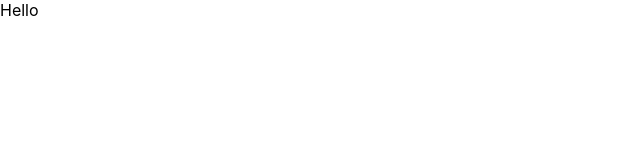
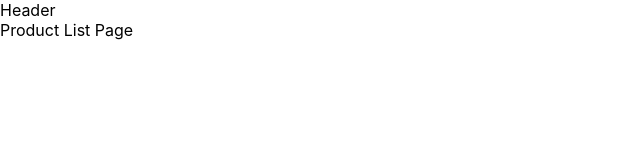
Before and after one commit to kubraguler/supermarket-app, a React (Create React App) app: page / in a window 1280 px wide. Shown: the top 160 px of the page, without its empty margins (0-640 px from the left). Built offline with nearby package versions, Linux system fonts and the light colour scheme.

Commit message:
Create components

```diff
--- a/src/App.js
+++ b/src/App.js
@@ -1,7 +1,14 @@
+import Header from "./components/Header/Header";
+import ProductList from "./components/ProductList/ProductList";
 import "./App.scss";
 
 function App() {
-	return <div className="App">Hello</div>;
+	return (
+		<div className="App">
+			<Header />
+			<ProductList />
+		</div>
+	);
 }
 
 export default App;
--- /dev/null
+++ b/src/components/Header/Header.js
@@ -0,0 +1,7 @@
+import "./Header.scss";
+
+const Header = () => {
+	return <nav>Header</nav>;
+};
+
+export default Header;
--- /dev/null
+++ b/src/components/ProductDetail/ProductDetail.js
@@ -0,0 +1,5 @@
+const ProductDetail = () => {
+	return <div>Product Detail Page</div>;
+};
+
+export default ProductDetail;
--- /dev/null
+++ b/src/components/ProductList/ProductList.js
@@ -0,0 +1,5 @@
+const ProductList = () => {
+	return <div>Product List Page</div>;
+};
+
+export default ProductList;
```
Also changed, not shown: src/components/Cart/Cart.js (added, +7 -0 lines), src/components/Cart/Cart.scss (added), src/components/Header/Header.scss (added), src/components/ProductDetail/ProductDetail.scss (added), src/components/ProductList/ProductList.scss (added).
